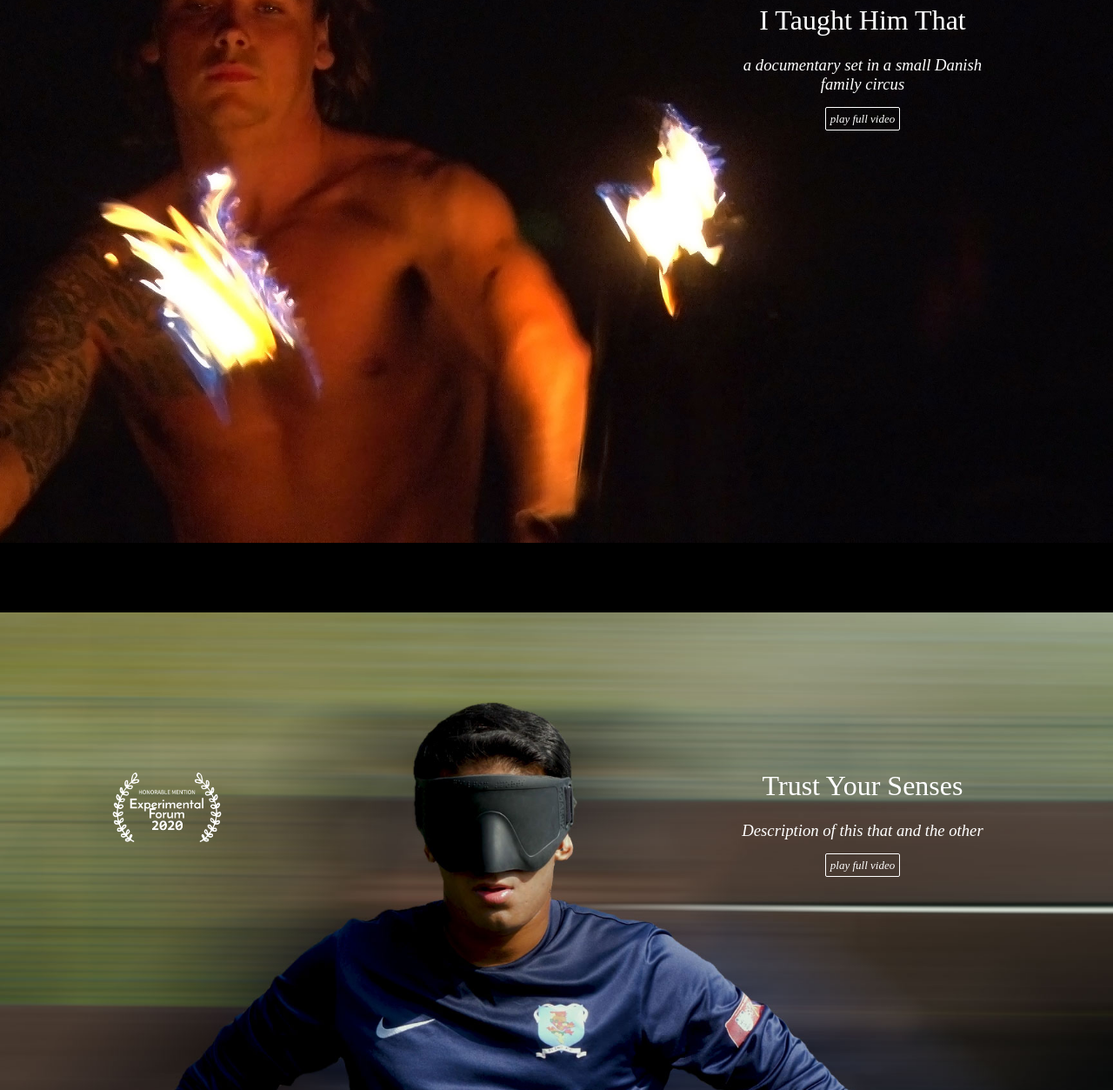
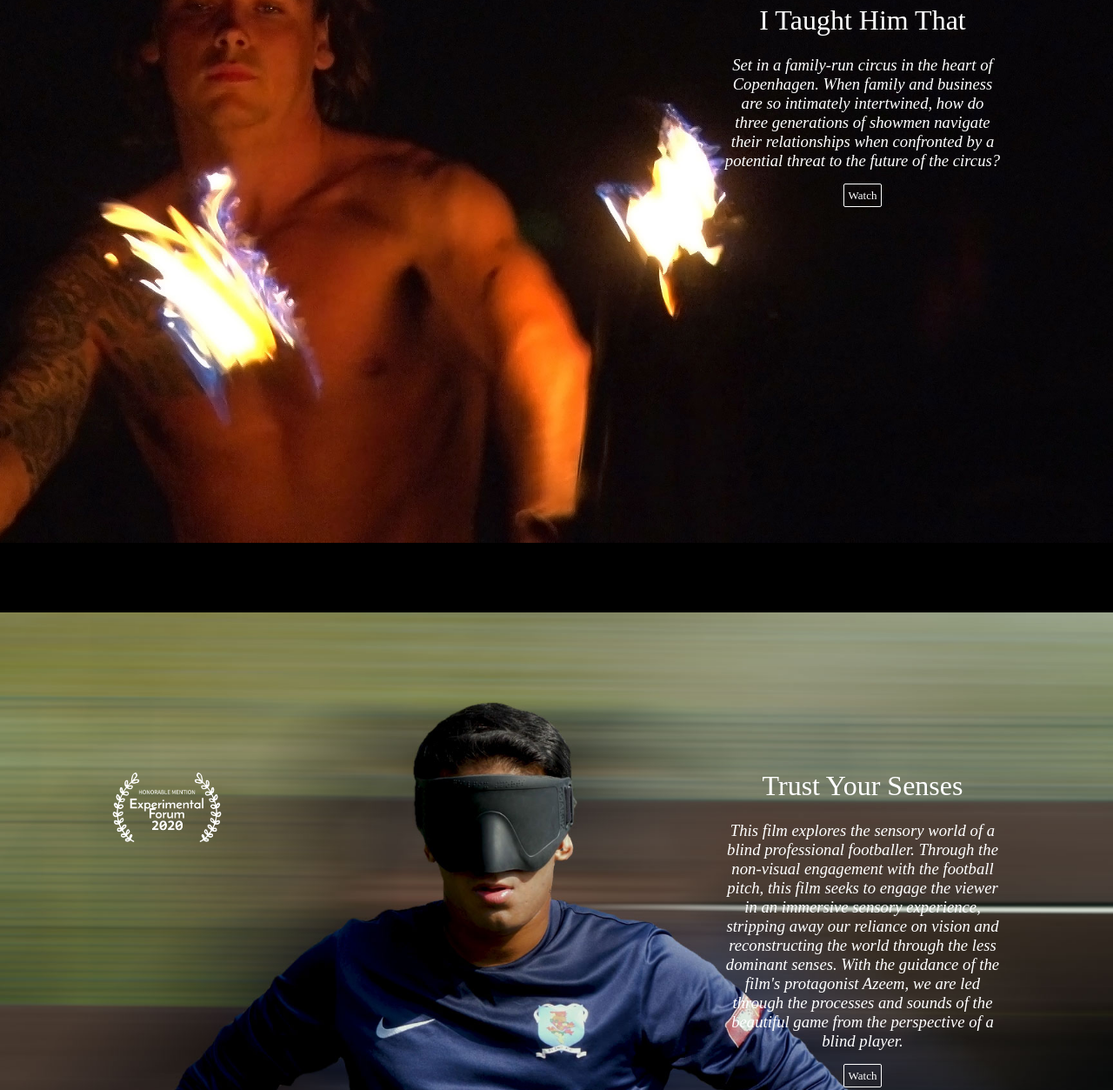
Before and after one commit to mitcb046/mitcb046.github.io, a plain HTML site: page index.html in a window 1280 px wide. Shown: the part 2218-3471 px from the top of the page at 87% size. Drawn offline with nearby package versions, Linux system fonts and the light colour scheme; grey boxes are pictures that could not be loaded; a web font is replaced by a local one.

Commit message:
Text and button

```diff
--- a/index.html
+++ b/index.html
@@ -128,7 +128,6 @@
 
                     <h2>I'm a filmmaker based in London, UK. I specialise in research film projects and short documentary films, exploring human experience and connecting viewers to powerful stories. I provide professional story-driven content production, videography and editing services.
 
-
                     </h2>
 
                 </div>
@@ -144,8 +143,8 @@
                             <img class ="filmCoverImage" id="circusCoverImage" src="Media/Circus-Image.png"/>
                             <div class="filmDescription">
                                 <h1>I Taught Him That</h1>
-                                <h3> <i>a documentary set in a small Danish family circus</i></h3>
-                                <a class="button" href="#section2"> play full video </a>
+                                <h3> <i>Set in a family-run circus in the heart of Copenhagen. When family and business are so intimately intertwined, how do three generations of showmen navigate their relationships when confronted by a potential threat to the future of the circus? </i></h3>
+                                <a class="button" href="#section2"> Watch </a>
                             </div>
                         </div>
 
@@ -167,8 +166,8 @@
                             <img src="Media/General Images/laurel white.png" class="award" />
                             <div class="filmDescription">
                                 <h1>Trust Your Senses</h1>
-                                <h3> <i>Description of this that and the other</i></h3>
-                                <a class="button" href="#trustSection2"> play full video </a>
+                                <h3> <i>This film explores the sensory world of a blind professional footballer. Through the non-visual engagement with the football pitch, this film seeks to engage the viewer in an immersive sensory experience, stripping away our reliance on vision and reconstructing the world through the less dominant senses. With the guidance of the film's protagonist Azeem, we are led through the processes and sounds of the beautiful game from the perspective of a blind player.</i></h3>
+                                <a class="button" href="#trustSection2"> Watch </a>
 
                             </div>
                         </div>
@@ -191,14 +190,13 @@
             <div class ="textSection" id="additionalWork">
                 <h1>additional work</h1>
 
-
                 <div class="slides">
                     <div class="filmSlideSmall" id="slide1">
                         <img id ="sliceCoverImage1" class="sliceCoverImage" src="Media/Nat1.jpg" data-video="https://player.vimeo.com/video/430388407" />
                         <div class="filmSliceContents">
-                            <h1> Title</h1>
-                            <h2> Description</h2>
-                            <a class="button" id="artButton" href="#slide1"> play full video </a>
+                            <h1> Artist Focus: Natalie Kay</h1>
+                            <h2> A journey through an artist's hypnotic painting process.</h2>
+                            <a class="button" id="artButton" href="#slide1"> Watch </a>
                         </div>
                     </div>
                     <div class="tube" id="tube1"> </div>
@@ -206,18 +204,20 @@
                     <div class="filmSlideSmall" id="slide2">
                         <img id ="sliceCoverImage1" class="sliceCoverImage" src="Media/3dprint1.jpg" data-video="https://player.vimeo.com/video/430388407" />
                         <div class="filmSliceContents">
-                            <h1> Title</h1>
-                            <h2> Description</h2>
-                            <a class="button" id="artButton" href="#tube2"> play full video </a>
+                            <h1> 3D Printing PPE during lockdown</h1>
+                            <h2> A young engineer volunteers his skills to help combat the PPE shortage in the UK.
+
+                            </h2>
+                            <a class="button" id="artButton" href="#tube2"> Watch </a>
                         </div>
                     </div>
                     <div class="tube" id="tube2"> </div>
                     <div class="filmSlideSmall" id="slide3">
                         <img id ="sliceCoverImage1" class="sliceCoverImage" src="Media/Protest1.jpg" data-video="https://player.vimeo.com/video/430365342" />
                         <div class="filmSliceContents">
-                            <h1> Title</h1>
-                            <h2> Description</h2>
-                            <a class="button" id="artButton" href="#tube3" > play full video </a>
+                            <h1> Tell me (Can You Hear It)</h1>
+                            <h2> This short doc follows a cautious activist as he attends his first protest and is confronted with the risks of front line activism. </h2>
+                            <a class="button" id="artButton" href="#tube3" > Watch </a>
                         </div>
                     </div>
                     <div class="tube" id="tube3"> </div>
--- a/style.css
+++ b/style.css
@@ -230,7 +230,7 @@ div.sticky {
     text-decoration: none;
     color: white;
     font-size: small;
-    font-style: italic;
+    font-style: normal;
     padding: 5px 5px 5px 5px;
     cursor: pointer;
     /* left:50%; */
```
